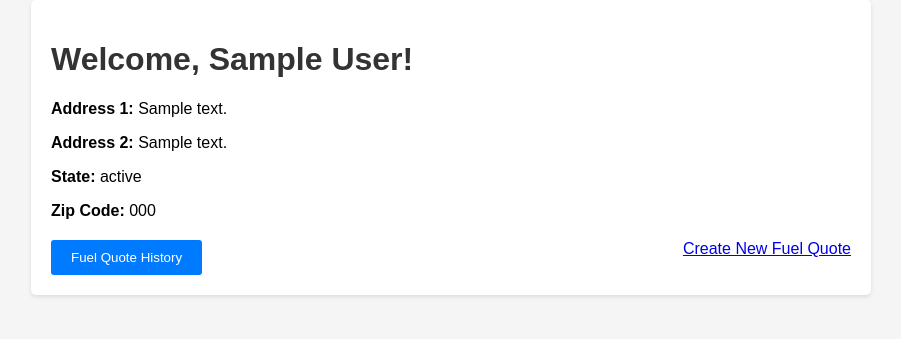
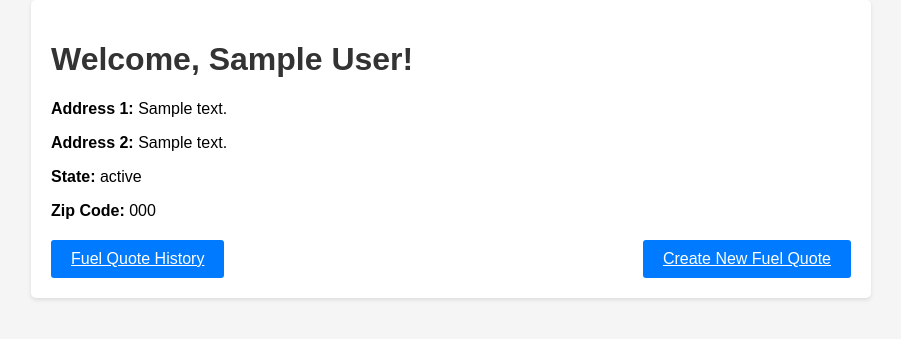
Before and after one commit to NgoBrand/UH-Software-Design-SP24, a Flask app: page / in a window 1280 px wide. Shown: the top 339 px of the page, without its empty margins (189-1090 px from the left). Run offline with Flask 3, Linux system fonts and the light colour scheme; the visitor is signed in with stand-in values (Sample User, id 1); tables that the repository leaves empty hold one stand-in row (Sample ...).

Commit message:
FIxed Buttons
Fixed buttons on home page and history page

```diff
--- a/templates/FuelHistory.html
+++ b/templates/FuelHistory.html
@@ -12,8 +12,8 @@
         <h1 class="history-header">Fuel Quote History</h1>
         <nav>
             <ul class="links">
-                <li><a href="FuelQuoteForm.html" ><button>Buy</button></a></li>
-                <li><a href="ProfileManage.html"><button>Profile</button></a></li>
+                <li><a href="/fuel_quote_form" ><button>Buy</button></a></li>
+                <li><a href="/"><button>Profile</button></a></li>
             </ul>
         </nav>
     </header>
--- a/templates/Home.html
+++ b/templates/Home.html
@@ -51,8 +51,8 @@
             <p><strong>Zip Code:</strong> {{zip_code}}</p>
         </div>
         <div class="button-container">
-            <button class="button" onclick="redirectToHistory()">Fuel Quote History</button>
-            <a href="{{ url_for('FuelQuoteForm') }}">Create New Fuel Quote</a>
+            <a href="{{ url_for('History') }}" class="button">Fuel Quote History</a>
+            <a href="{{ url_for('FuelQuoteForm') }}" class="button">Create New Fuel Quote</a>
 
         </div>
     </div>
--- a/test_app.py
+++ b/test_app.py
@@ -50,11 +50,11 @@ def test_profile_get(client):
     assert b'Profile' in response.data
 
 def test_history_get(client):
-    # Perform profile request
+    # Perform history request
     response = client.get('/history', follow_redirects=True)
 
-    # Check if profile page was requested
-    assert b'Profile' in response.data
+    # Check if history page was requested
+    assert b'History' in response.data
 
 def test_profile_post(client):
     with app.test_client() as client:
--- a/views.py
+++ b/views.py
@@ -227,8 +227,10 @@ class History(MethodView):
                                            deliveryAddress=deliveryAddress, deliveryDate=deliveryDate,
                                            pricePerGallon=pricePerGallon, total=total)
                 else:
-                    # Handle case where client information is not found
-                    return "No History Found"
+                    # Handle case where no history is found
+                    # Placeholder until database is complete
+                    # return "No History Found"
+                    return render_template('FuelHistory.html')
             else:
                 # Handle case where user credentials are not found
                 return "User credentials not found."
```
